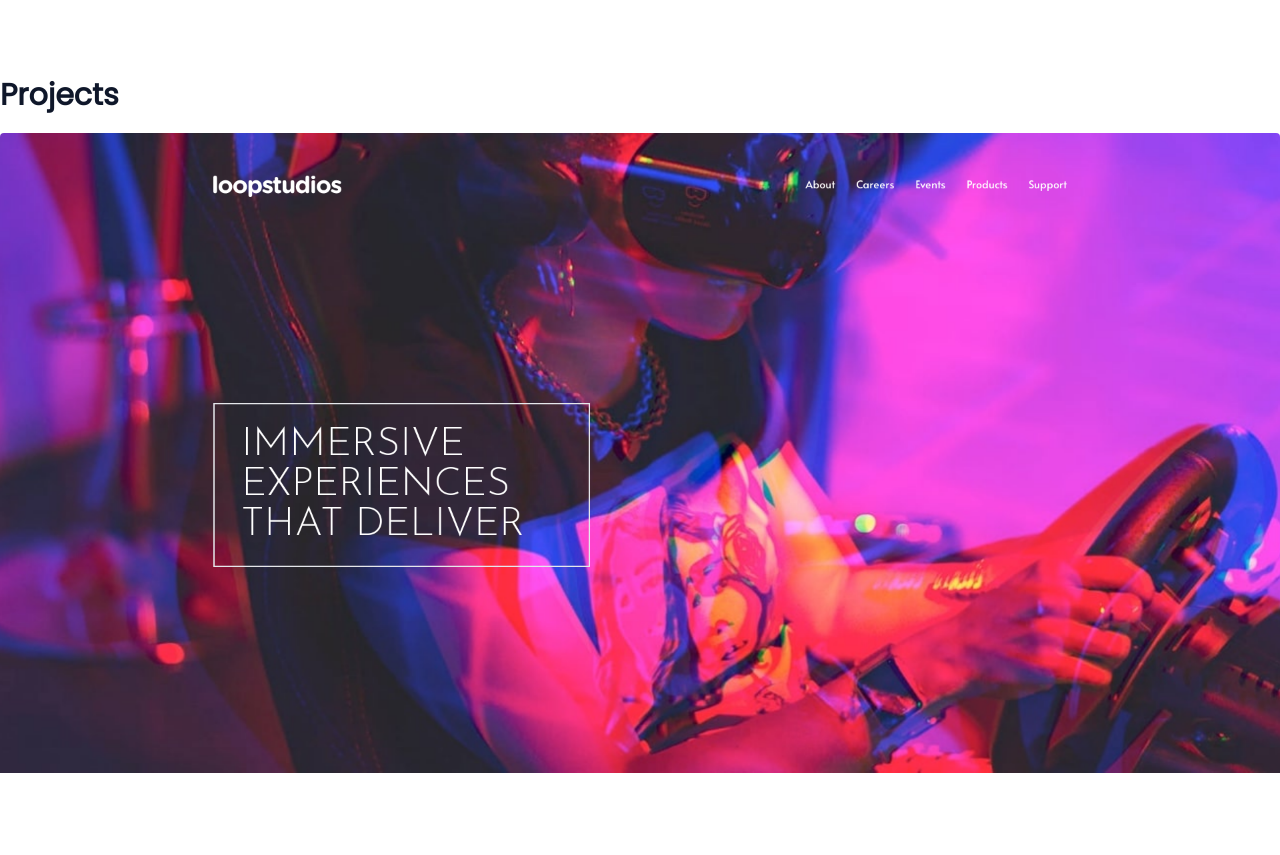
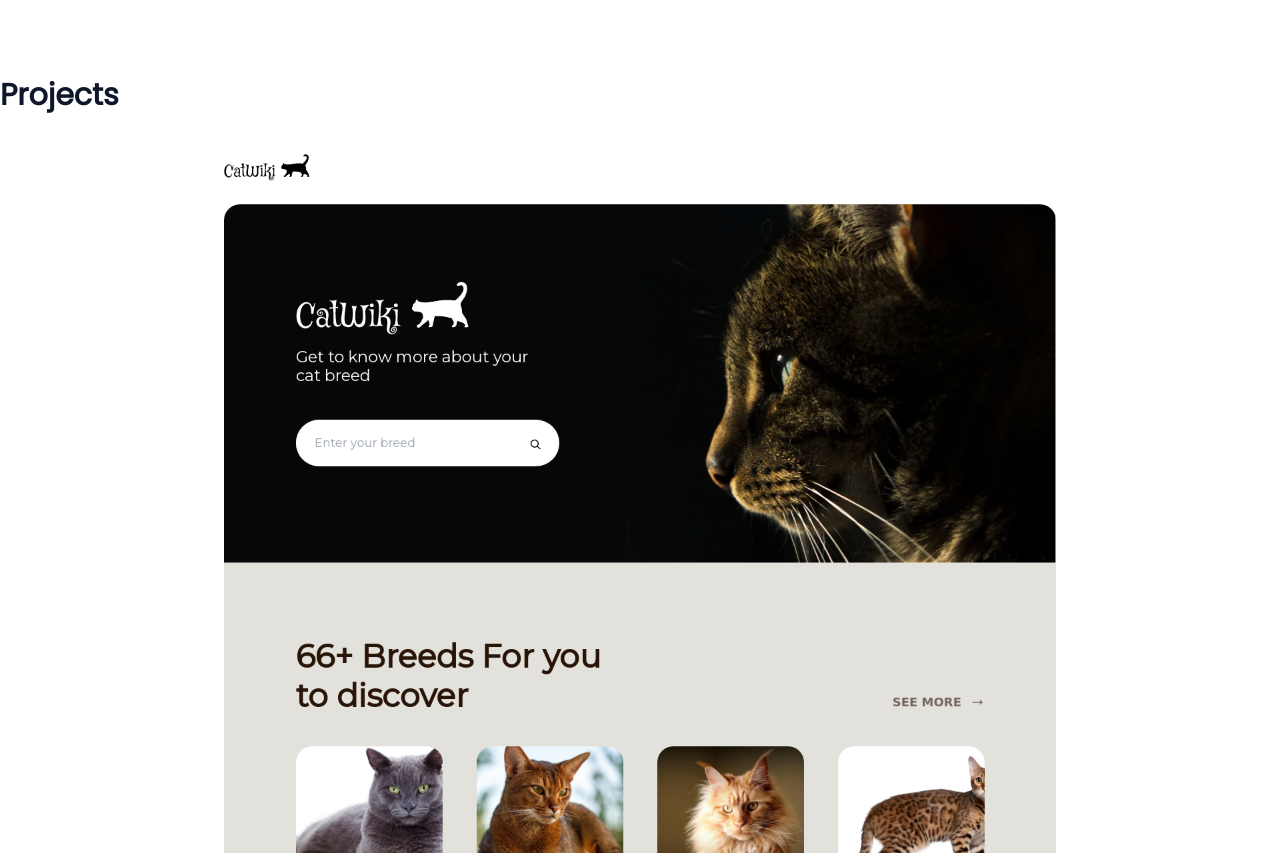
Before and after one commit to RubenF01/Portfolio, a Next.js app: page / in a window 1280 px wide. Shown: the part 900-1755 px from the top of the page. Built offline with nearby package versions, Linux system fonts and the light colour scheme; a web font is replaced by a local one.

Commit message:
added catwiki project

```diff
--- a/components/ProjectsSection.js
+++ b/components/ProjectsSection.js
@@ -4,6 +4,13 @@ import { useInView } from "react-intersection-observer";
 import { useEffect } from "react";
 
 const projects = [
+  {
+    name: "CatWiki",
+    image: "/CatWiki.png",
+    technologies: "Next.JS / Tailwind CSS",
+    link: "https://cat-wiki-iota.vercel.app/",
+    linkGithub: "https://github.com/RubenF01/CatWiki",
+  },
   {
     name: "Loopstudios",
     image: "/Loopstudios.png",
@@ -80,7 +87,7 @@ const ProjectsSection = () => {
       id="projects"
     >
       <div className="pt-10">
-        <h1 className="font-bold text-xl lg:text-3xl pb-5 text-slate-900">
+        <h1 className="pb-5 text-xl font-bold lg:text-3xl text-slate-900">
           Projects
         </h1>
       </div>
```
Also changed, not shown: public/CatWiki.png (added).
